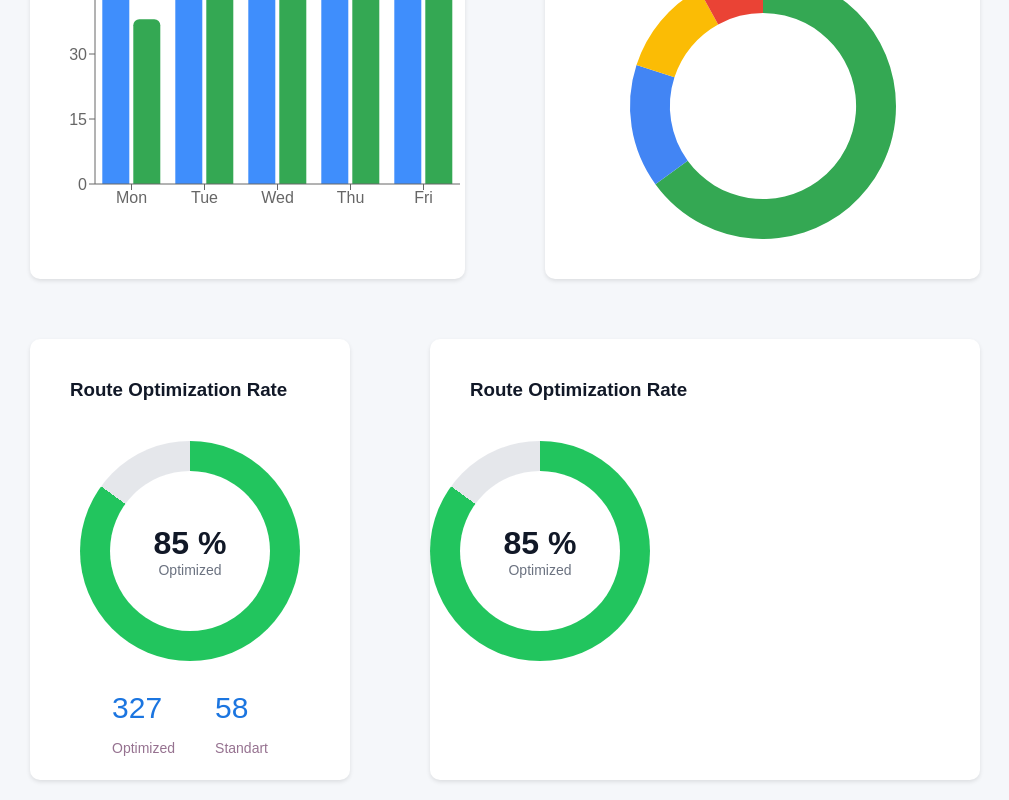
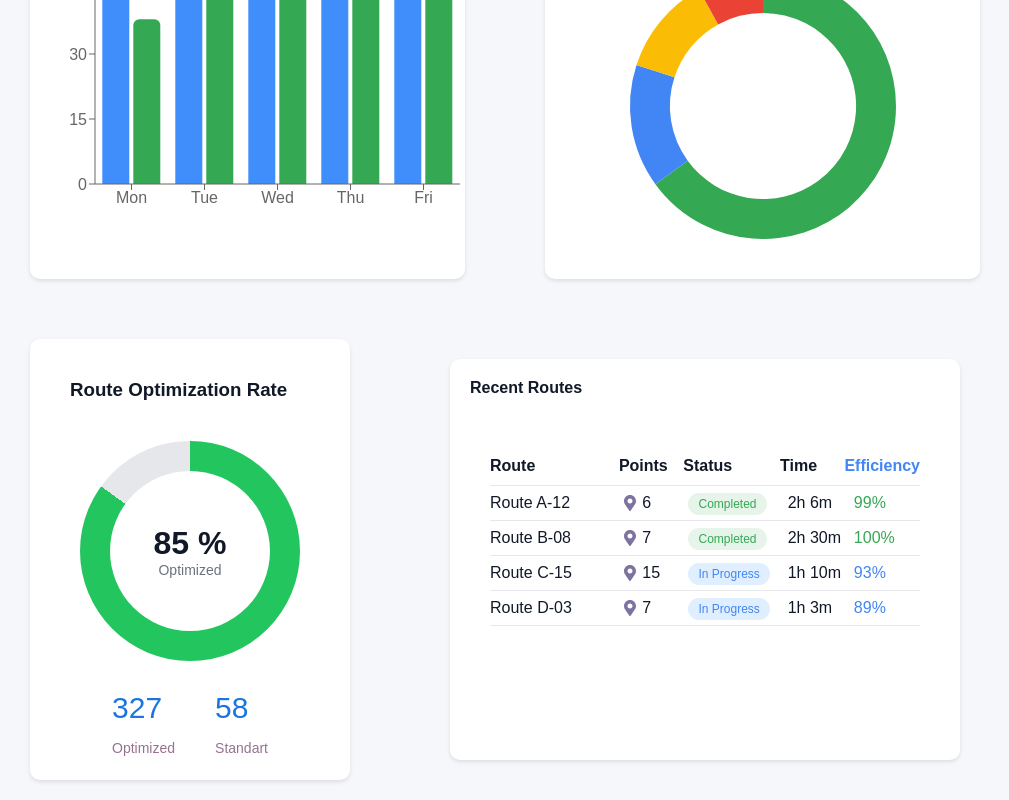
Before and after one commit to BayramEnesAtay/Courier-Route-Optimization, a React (Vite) app in the folder courier_route_optimization/: page /app/dashboard in a window 1280 px wide. Shown: the part 527-1327 px from the top of the page, without its empty margins (260-1269 px from the left). Built offline with nearby package versions, Linux system fonts and the light colour scheme.

Commit message:
Feat:Add the dashboard recent routes table

```diff
--- a/courier_route_optimization/src/components/dashboard/Styled.js
+++ b/courier_route_optimization/src/components/dashboard/Styled.js
@@ -139,3 +139,80 @@ export const SubText = styled.div`
   font-size: 14px;
   color: #6b7280;
 `;
+
+
+export const BottomContainer = styled.div`
+  display: flex;
+  flex-direction: row;
+  justify-content: flex-end;
+  padding: 20px;
+  flex:2;
+`;
+
+export const RecentTable = styled.div`
+  display: flex;
+  flex-direction: column;
+  padding:40px 40px;
+`;
+
+export const RecentHeaderRow = styled.div`
+  display: flex;
+  justify-content: space-between;
+  align-items: center;
+  padding: 10px 0;
+  font-weight: bold;
+  color: #111827;
+  border-bottom: 1px solid #e5e7eb;
+`;
+
+export const RecentRow = styled.div`
+  display: flex;
+  justify-content: space-between;
+  align-items: center;
+  padding: 8px 0;
+  border-bottom: 1px solid #e5e7eb;
+`;
+
+export const RouteCell = styled.div`
+  flex: 2;
+  color: #111827;
+`;
+
+export const PointsCell = styled.div`
+  flex: 1;
+  display: flex;
+  align-items: center;
+  color: #111827;
+  column-gap: 4px;
+`;
+
+export const StatusCell = styled.div`
+  flex: 1.5;
+`;
+
+export const StatusBadge = styled.span`
+  padding: 4px 10px;
+  border-radius: 15px;
+  font-size: 12px;
+  font-weight: 500;
+  background-color: ${({ status }) =>
+    status === "Completed" ? "#E6F4EA" : "#E0EFFF"};
+  color: ${({ status }) =>
+    status === "Completed" ? "#34A853" : "#4285F4"};
+`;
+
+export const TimeCell = styled.div`
+  flex: 1;
+  color: #111827;
+`;
+
+export const EfficiencyCell = styled.div`
+  flex: 1;
+  color: ${({ status }) => (status === "Completed" ? "#34A853" : "#4285F4")};
+`;
+
+export const RecentTitle = styled.h4`
+  color: #111827;
+  margin: 20px;
+  margin-bottom: 10px;
+`;
--- a/courier_route_optimization/src/components/dashboard/index.jsx
+++ b/courier_route_optimization/src/components/dashboard/index.jsx
@@ -1,9 +1,10 @@
 import React from "react";
-import { DashboardContainer,CardContainer,Card,Detail,Header,CardP,CardStatics,CardIcon,CardP_Stat,Title,ChartWrapper,ProgressCircle,PercentText,InnerCircle,SubText,Card2,Card3,ChartWrapper2,OptimizationTextDiv,OptimizationSubDiv,OptimizationNumber,OptimizationText } from "./Styled";
+import { DashboardContainer,CardContainer,Card,Detail,Header,CardP,CardStatics,CardIcon,CardP_Stat,Title,ChartWrapper,ProgressCircle,PercentText,InnerCircle,SubText,Card2,Card3,ChartWrapper2,OptimizationTextDiv,OptimizationSubDiv,OptimizationNumber,OptimizationText,BottomContainer, RecentTable,RecentHeaderRow,RecentRow,RouteCell,PointsCell,StatusCell,StatusBadge,TimeCell,EfficiencyCell,RecentTitle} from "./Styled";
 import { LuPackage } from "react-icons/lu";
 import { FaRoute } from "react-icons/fa";
 import { AiOutlineRise } from "react-icons/ai";
-import { FaRegClock } from "react-icons/fa";
+import { FaRegClock,FaMapMarkerAlt } from "react-icons/fa";
+import { useState } from "react";
 import {
   BarChart,
   Bar,
@@ -23,7 +24,29 @@ import {
 
 ChartJS.register(ArcElement, TooltipJS, Legend);
 
+
 const Dashboard=()=>{
+
+    const generateRandomRoutes = () => {
+    const statuses = ["Completed", "In Progress"];
+    const names = ["Route A-12", "Route B-08", "Route C-15", "Route D-03"];
+    return names.map((name) => {
+      const points = Math.floor(Math.random() * 15) + 5;
+      const status = statuses[Math.floor(Math.random() * statuses.length)];
+      const hours = Math.floor(Math.random() * 2) + 1;
+      const minutes = Math.floor(Math.random() * 60);
+      const efficiency = Math.floor(Math.random() * 21) + 80;
+      return {
+        route: name,
+        points,
+        status,
+        time: `${hours}h ${minutes}m`,
+        efficiency: `${efficiency}%`,
+      };
+    });
+  };
+const [recentRoutes] = useState(generateRandomRoutes);
+
   const weeklyData=[
     { day: "Mon", planned: 45, completed: 38 },
     { day: "Tue", planned: 50, completed: 47 },
@@ -104,15 +127,34 @@ const Dashboard=()=>{
         </ChartWrapper2>
       </Card2>
 
-      <Card3>
-        <Title>Route Optimization Rate</Title>
-        <ProgressCircle>
-          <InnerCircle>
-            <PercentText>85 %</PercentText>
-            <SubText>Optimized</SubText>
-          </InnerCircle>
-        </ProgressCircle>
-      </Card3>
+      <BottomContainer>
+        <Card3>
+          <RecentTitle>Recent Routes</RecentTitle>
+          <RecentTable>
+            <RecentHeaderRow>
+              <RouteCell>Route</RouteCell>
+              <PointsCell>Points</PointsCell>
+              <StatusCell>Status</StatusCell>
+              <TimeCell>Time</TimeCell>
+              <EfficiencyCell>Efficiency</EfficiencyCell>
+            </RecentHeaderRow>
+            {recentRoutes.map((item, index) => (
+              <RecentRow key={index}>
+                <RouteCell>{item.route}</RouteCell>
+                <PointsCell>
+                  <FaMapMarkerAlt color="#7E72A1" /> {item.points}
+                </PointsCell>
+                <StatusCell>
+                  <StatusBadge status={item.status}>{item.status}</StatusBadge>
+                </StatusCell>
+                <TimeCell>{item.time}</TimeCell>
+                <EfficiencyCell status={item.status}>{item.efficiency}</EfficiencyCell>
+              </RecentRow>
+            ))}
+          </RecentTable>
+        </Card3>
+      </BottomContainer>
+
 
     </CardContainer>
   </DashboardContainer>
```
